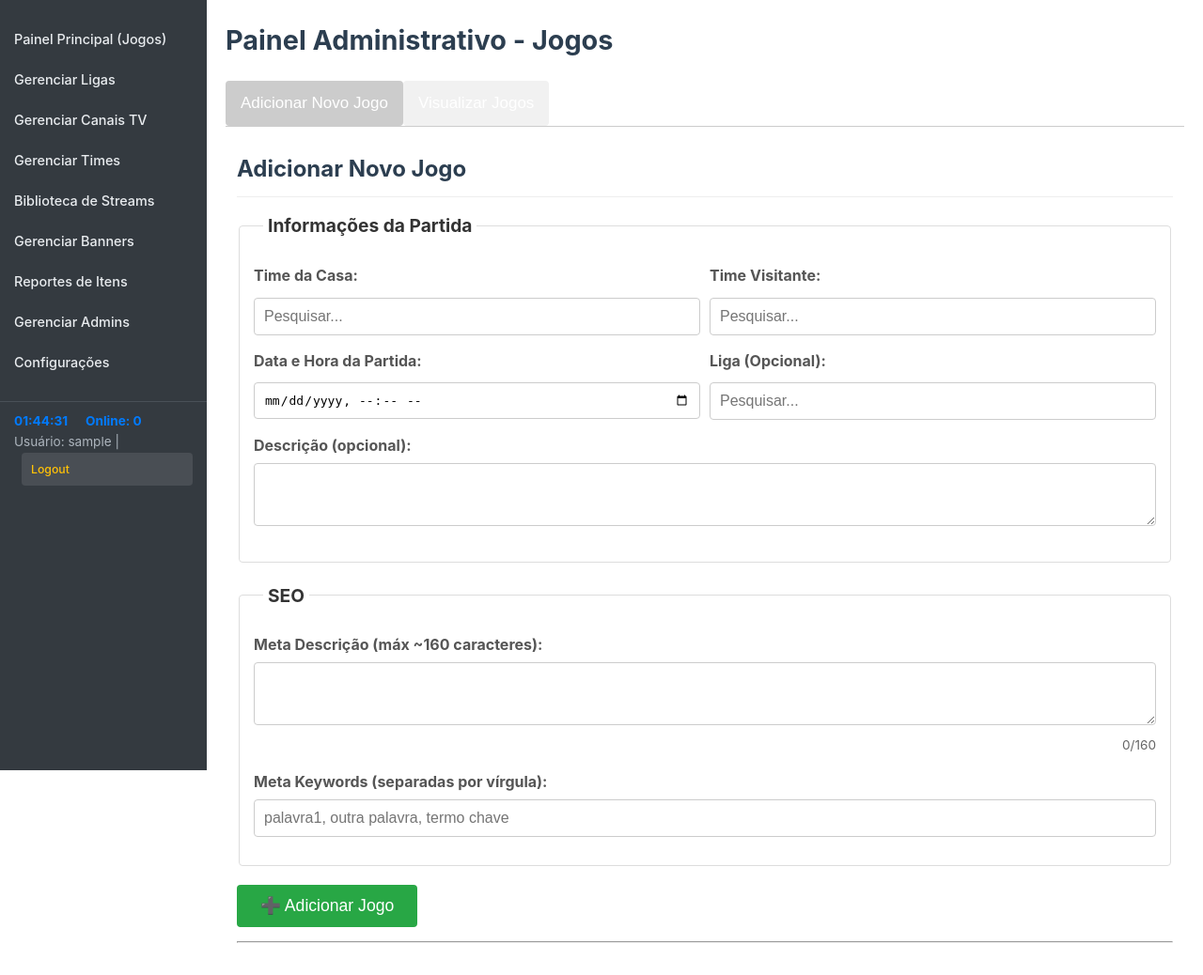
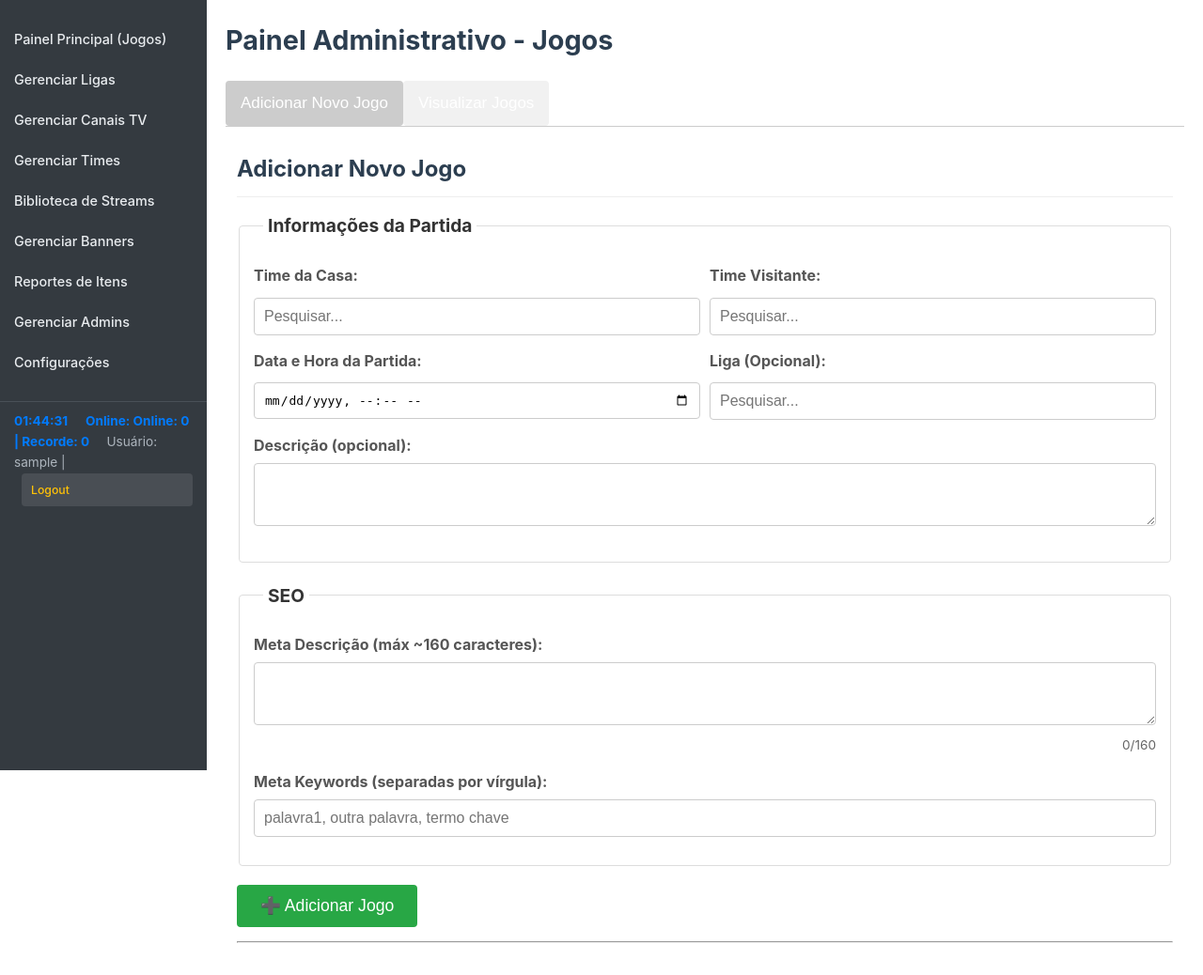
Before and after one commit to XpGameFps/futebol-online, a PHP site: page /admin/index.php in a window 1280 px wide. Shown: the whole page at 94% size. Run offline with PHP 8.4, Linux system fonts and the light colour scheme; the visitor is signed in with stand-in values (Sample User, id 1); tables that the repository leaves empty or names only in its code hold one stand-in row (values such as "Sample post").

Commit message:
feat: Display max concurrent users in admin panel
This commit updates the admin panel to display both the current number of online users and the historical maximum number of concurrent users. This addresses your request to have this information specifically within the administrator dashboard.

Key changes:

1.  **`admin/get_online_users.php` Modified:**
    - This script now fetches the `max_concurrent_users` value from the `site_settings` table (which is expected to be updated by logic in `templates/header.php` during general site traffic).
    - The JSON response from this script now includes both `online_count` and `max_users_count`.

2.  **JavaScript in `admin/index.php` Modified:**
    - The existing JavaScript that fetches and displays the current online user count has been updated.
    - It now parses `max_users_count` from the JSON response.
    - The display in the admin navigation area (element with ID `online-users-count`) has been changed to show both values, typically in a format like "Online: X | Recorde: Y".

3.  **Frontend Display Removed (`index.php`):**
    - The previously added display of these statistics on the public-facing homepage (`index.php`) has been removed, as per your clarification that the feature is desired only in the admin panel.

The underlying mechanism for *updating* the maximum concurrent users record in the `site_settings` table (located in `templates/header.php`) remains, ensuring the "Recorde" value stays current based on site-wide activity.

```diff
--- a/admin/get_online_users.php
+++ b/admin/get_online_users.php
@@ -16,27 +16,54 @@ if (!isset($pdo)) {
 }
 
 try {
-    $sql = "SELECT COUNT(*) as online_count
+    // Fetch current online users
+    $sql_online = "SELECT COUNT(*) as online_count
             FROM active_sessions
             WHERE last_activity >= DATE_SUB(NOW(), INTERVAL " . USER_ACTIVE_INTERVAL_MINUTES . " MINUTE)";
 
-    $stmt = $pdo->query($sql); // Using query() as it's a simple SELECT COUNT(*)
-    $result = $stmt->fetch(PDO::FETCH_ASSOC);
+    $stmt_online = $pdo->query($sql_online);
+    $result_online = $stmt_online->fetch(PDO::FETCH_ASSOC);
 
-    if ($result !== false && isset($result['online_count'])) {
-        $response['online_count'] = (int)$result['online_count'];
-        $response['status'] = 'success';
-        $response['message'] = 'Online user count retrieved successfully.';
+    if ($result_online !== false && isset($result_online['online_count'])) {
+        $response['online_count'] = (int)$result_online['online_count'];
+        $response['status'] = 'success'; // Tentatively set
+        $response['message'] = 'Online user count retrieved.';
     } else {
         $response['message'] = 'Could not retrieve online user count.';
-        error_log("get_online_users.php: Failed to fetch or parse online_count from query result.");
+        error_log("get_online_users.php: Failed to fetch or parse online_count.");
+        // Output immediately if this critical part fails
+        header('Content-Type: application/json');
+        echo json_encode($response);
+        exit;
     }
 
-} catch (PDOException $e) {
-    $response['message'] = 'Database query failed.';
-    error_log("PDOException in get_online_users.php: " . $e->getMessage());
-    // For production, you might not want to expose $e->getMessage() directly
-    // $response['detail'] = $e->getMessage(); // Optional for debugging
+    // Fetch max concurrent users from site_settings
+    $max_users_val = 0; // Default value
+    try {
+        $sql_max_users = "SELECT setting_value FROM site_settings WHERE setting_key = 'max_concurrent_users'";
+        $stmt_max_users = $pdo->query($sql_max_users);
+        $result_max_users = $stmt_max_users->fetch(PDO::FETCH_ASSOC);
+
+        if ($result_max_users && isset($result_max_users['setting_value'])) {
+            $max_users_val = (int)$result_max_users['setting_value'];
+        }
+        // If key not found or value is null, $max_users_val remains 0.
+    } catch (PDOException $e_max) {
+        error_log("PDOException in get_online_users.php fetching max_concurrent_users: " . $e_max->getMessage());
+        // $max_users_val remains 0.
+        // Optionally, set a specific error message for this part in the response:
+        // $response['max_users_error_message'] = 'Could not retrieve max users setting.';
+    }
+    $response['max_users_count'] = $max_users_val;
+
+    // Refine overall message if both were successful
+    if ($response['status'] === 'success') {
+         $response['message'] = 'Online and max user counts retrieved successfully.';
+    }
+
+} catch (PDOException $e) { // Catches exceptions from the first (online_count) query primarily
+    $response['message'] = 'Database query failed for online users.';
+    error_log("PDOException in get_online_users.php (online_count part): " . $e->getMessage());
 }
 
 header('Content-Type: application/json');
--- a/admin/index.php
+++ b/admin/index.php
@@ -934,7 +934,10 @@ if (isset($pdo)) {
                     .then(response => response.json())
                     .then(data => {
                         if (data && data.status === 'success') {
-                            onlineUsersCountElement_nav.textContent = data.online_count;
+                            const onlineCount = data.online_count !== undefined ? data.online_count : 'N/A';
+                            const maxUsers = data.max_users_count !== undefined ? data.max_users_count : 'N/A';
+                            const displayText = 'Online: ' + onlineCount + ' | Recorde: ' + maxUsers;
+                            onlineUsersCountElement_nav.textContent = displayText;
                         } else { onlineUsersCountElement_nav.textContent = '--'; }
                     })
                     .catch(error => {
```
Also changed, not shown: index.php (+0 -9 lines).
